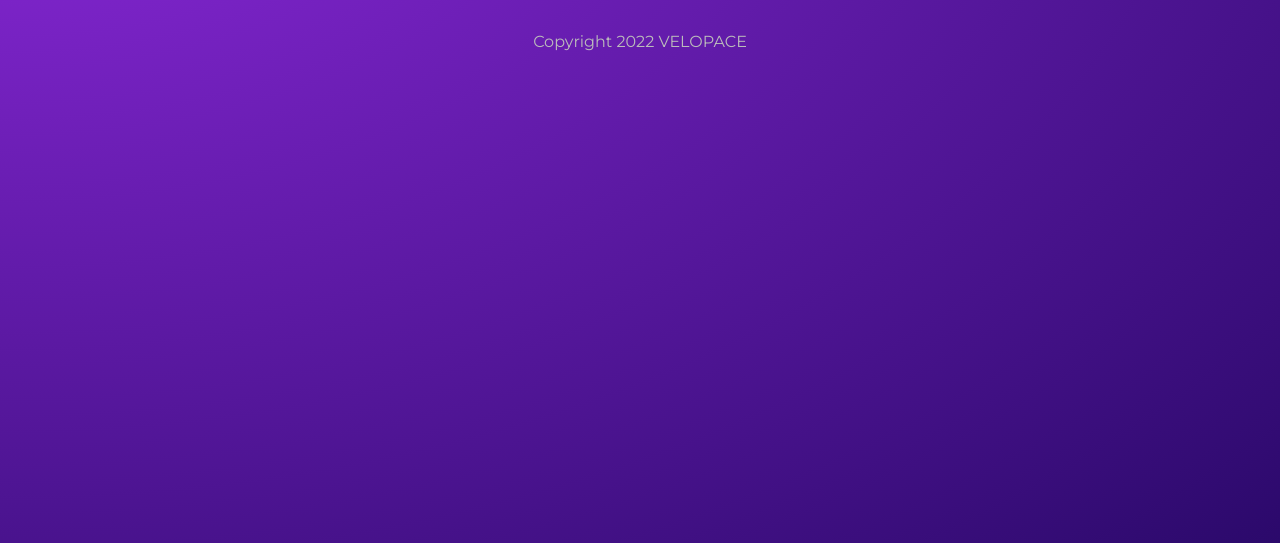
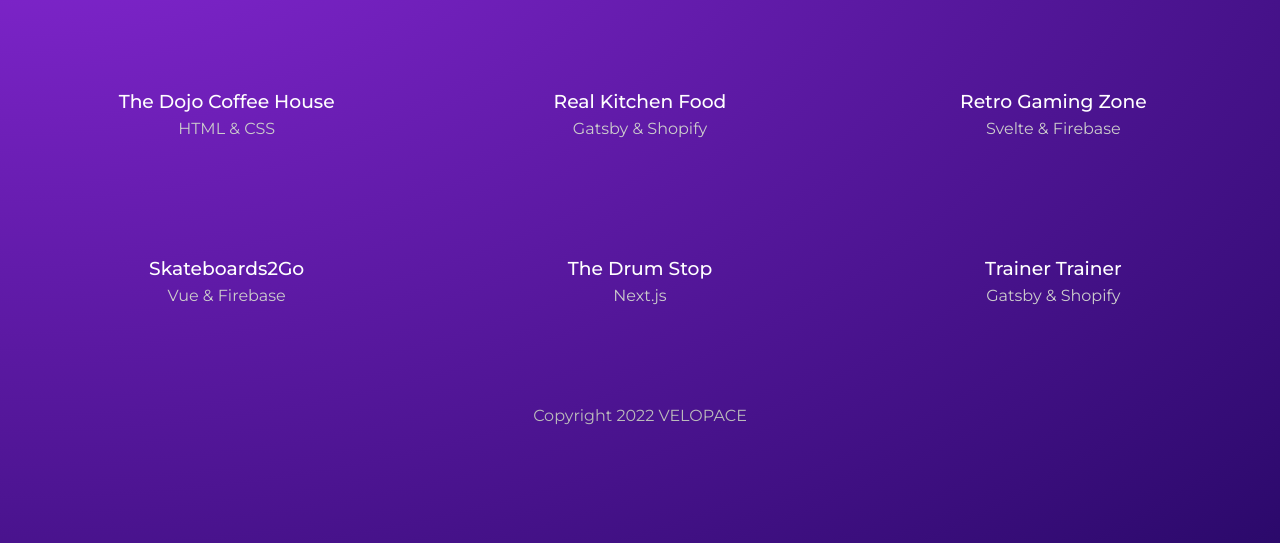
Before and after one commit to velopace/gatsby-portfolio, a Gatsby site: page /projects in a window 1280 px wide. Shown: the part 257-800 px from the top of the page. Built offline with nearby package versions, Linux system fonts and the light colour scheme; Gatsby itself is replaced by a stand-in of ours.

Commit message:
fetch markdown pages with page query

```diff
--- a/src/pages/projects/index.js
+++ b/src/pages/projects/index.js
@@ -1,15 +1,43 @@
 import React from 'react'
+import { graphql, Link } from 'gatsby'
 
 import Layout from '../../components/Layout'
 import * as styles from '../../styles/projects.module.css'
 
-export default function Projects() {
+export default function Projects({ data }) {
+  const projects = data.allMarkdownRemark.nodes
+
   return (
     <Layout>
       <div className={styles.portfolio}>
         <h2>Portfolio</h2>
         <h3>Projects & Websites I've Created</h3>
+        <div className={styles.projects}>
+          {projects.map(project => (
+            <Link to={"/projects/" + project.frontmatter.slug} key={project.id}>
+              <div>
+                <h3>{ project.frontmatter.title }</h3>
+                <p>{ project.frontmatter.stack }</p>
+              </div>
+            </Link>
+          ))}
+        </div>
       </div>
     </Layout>
   )
 }
+
+export const query = graphql`
+  query ProjectsPage {
+    allMarkdownRemark {
+      nodes {
+        id
+        frontmatter {
+          slug
+          stack
+          title
+        }
+      }
+    }
+  }
+`
--- a/src/styles/projects.module.css
+++ b/src/styles/projects.module.css
@@ -9,3 +9,18 @@
   font-size: 2em;
   font-weight: 400;
 }
+.projects {
+  display: grid;
+  grid-template-columns: 1fr 1fr 1fr;
+  grid-gap: 80px;
+  margin: 80px 20px;
+}
+.projects h3 {
+  text-align: center;
+  margin: 20px auto 0px;
+  font-weight: 500;
+}
+.projects p {
+  color: #ccc;
+  margin-top: 4px;
+}
```
